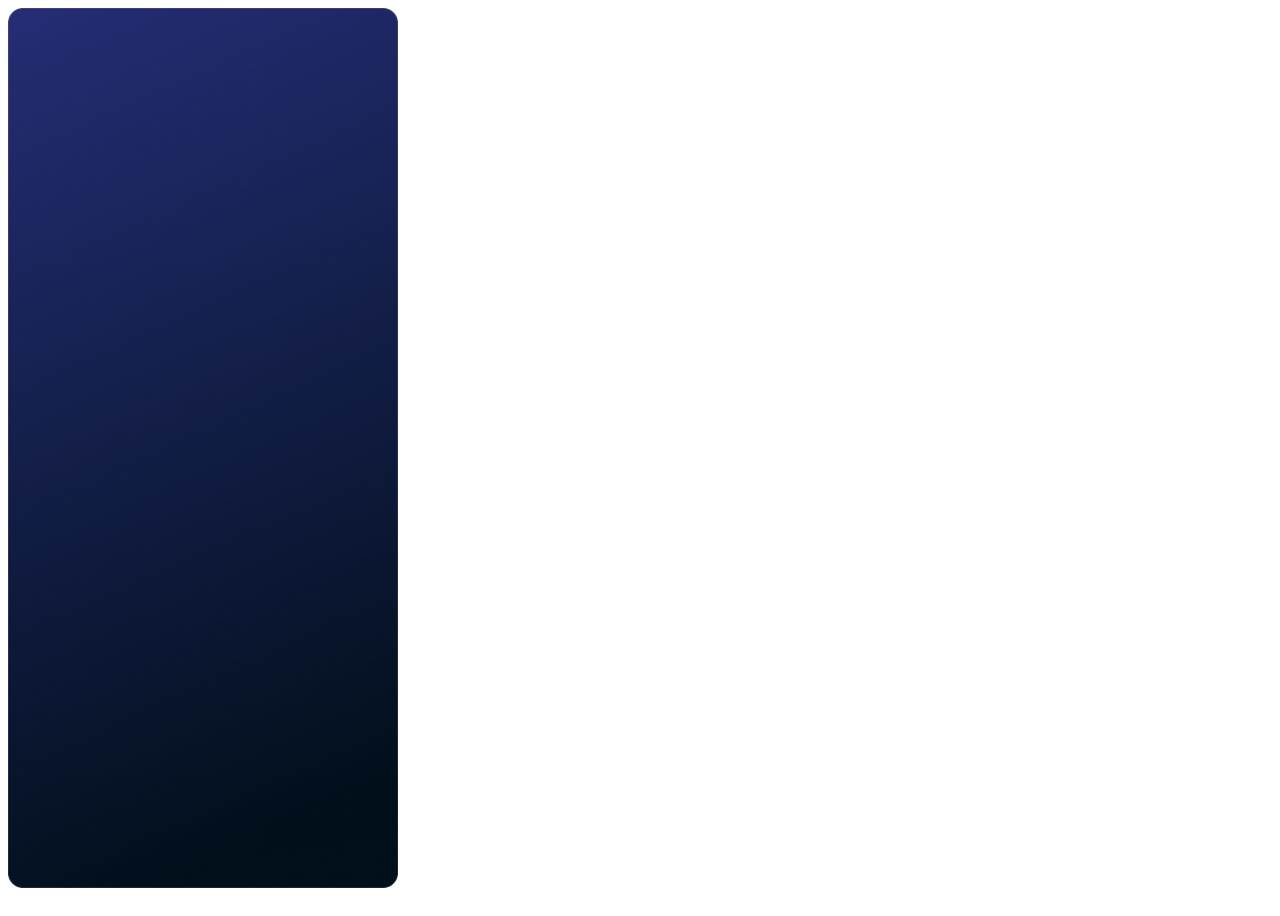
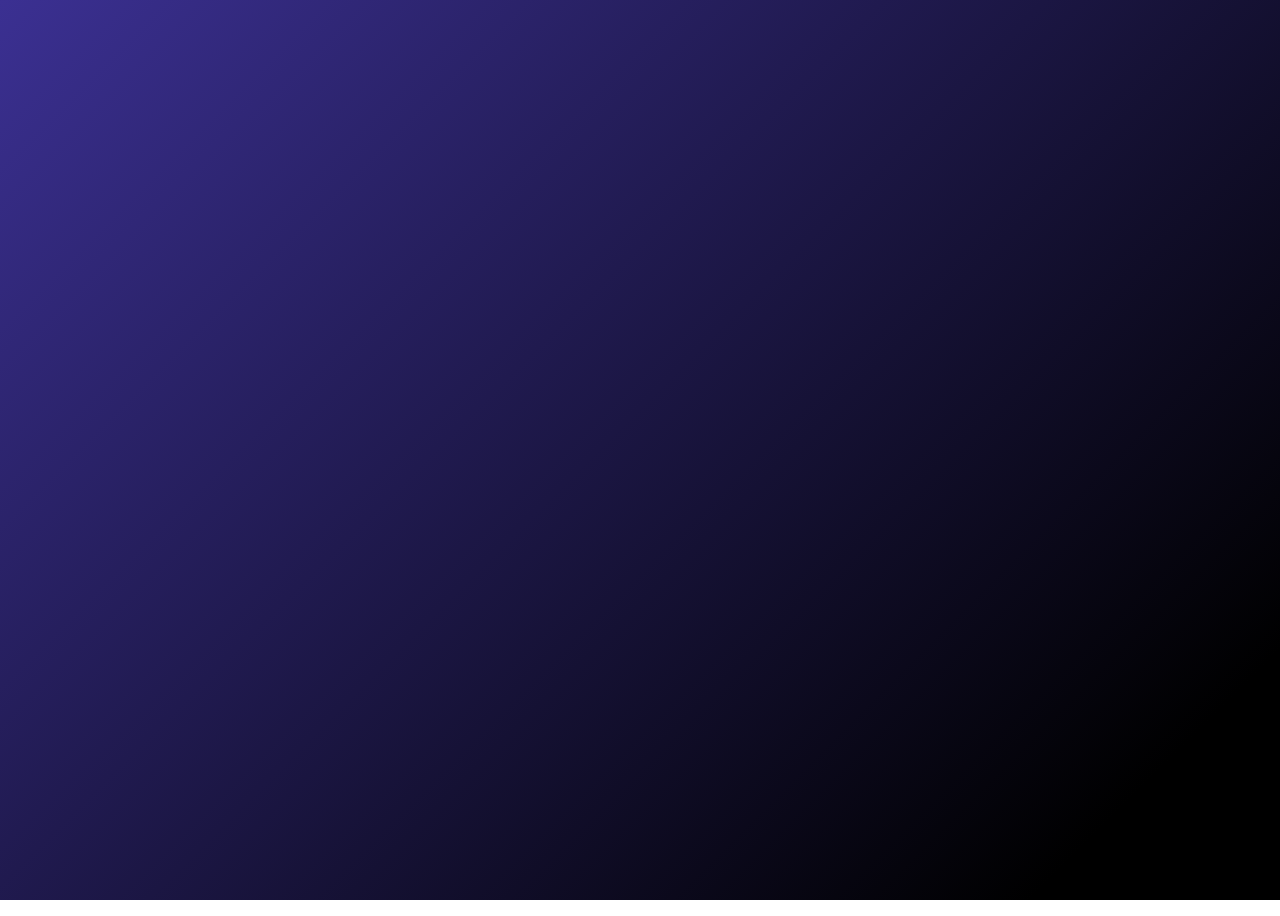
Before and after one commit to Shabdanbekov/CRM-System, a React (Create React App) app: page / in a window 1280 px wide. Built offline with nearby package versions, Linux system fonts and the light colour scheme.

Commit message:
add auth and download MUI

```diff
--- a/package.json
+++ b/package.json
@@ -3,6 +3,9 @@
   "version": "0.1.0",
   "private": true,
   "dependencies": {
+    "@emotion/react": "^11.11.1",
+    "@emotion/styled": "^11.11.0",
+    "@mui/material": "^5.14.0",
     "@testing-library/jest-dom": "^5.16.5",
     "@testing-library/react": "^13.4.0",
     "@testing-library/user-event": "^13.5.0",
--- a/src/App.css
+++ b/src/App.css
@@ -1,38 +1,7 @@
-.App {
-  text-align: center;
+body{
+  padding: 0;
+  margin: 0;
+  box-sizing: border-box;
+  width: 100%;
+  height: 100%;
 }
-
-.App-logo {
-  height: 40vmin;
-  pointer-events: none;
-}
-
-@media (prefers-reduced-motion: no-preference) {
-  .App-logo {
-    animation: App-logo-spin infinite 20s linear;
-  }
-}
-
-.App-header {
-  background-color: #282c34;
-  min-height: 100vh;
-  display: flex;
-  flex-direction: column;
-  align-items: center;
-  justify-content: center;
-  font-size: calc(10px + 2vmin);
-  color: white;
-}
-
-.App-link {
-  color: #61dafb;
-}
-
-@keyframes App-logo-spin {
-  from {
-    transform: rotate(0deg);
-  }
-  to {
-    transform: rotate(360deg);
-  }
-}
--- a/src/App.js
+++ b/src/App.js
@@ -3,7 +3,7 @@ import Main from "./components/Main/Main";
 
 function App() {
   return (
-    <div>
+    <div >
       <Main />
     </div>
   );
--- a/src/components/Main/Main.jsx
+++ b/src/components/Main/Main.jsx
@@ -4,7 +4,7 @@ import styles from "./Main.module.css";
 const Main = () => {
   return (
     <div>
-      <div className={styles.img}></div>
+      <div className={styles.mainBG}></div>
     </div>
   );
 };
--- a/src/components/Main/Main.module.css
+++ b/src/components/Main/Main.module.css
@@ -1,5 +1,5 @@
-.img {
-  background-image: url("/src/images/Rectangle.png");
+.mainBG {
+  background: var(--back, linear-gradient(135deg, #3B3092 0%, #000 88.54%));
   width: 100%;
   height: 900px;
   background-repeat: no-repeat;
```
Also changed, not shown: src/components/Main/auth/Auth.jsx (added), 1 other file (tests, documents, lock files or other folders).
